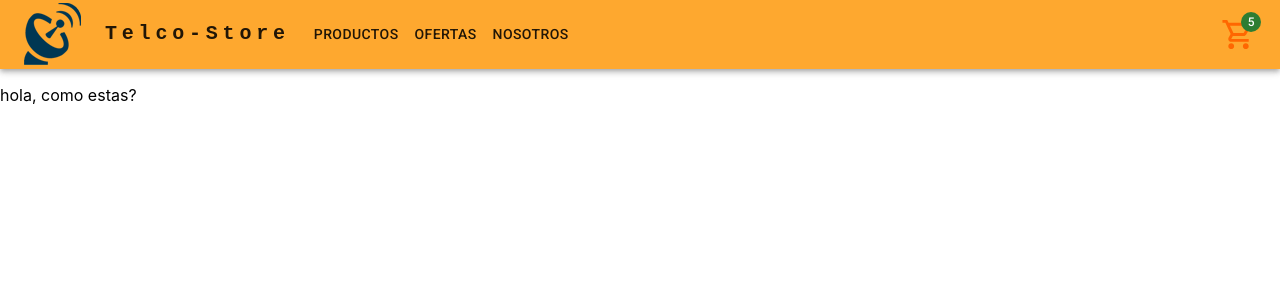
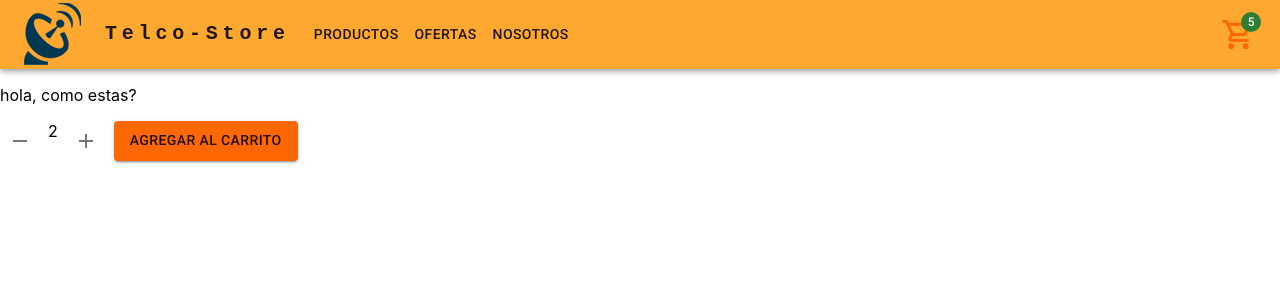
Before and after one commit to juanpcabrera17/telco-store, a React (Create React App) app: page / in a window 1280 px wide. Shown: the top 300 px of the page. Built offline with nearby package versions, Linux system fonts and the light colour scheme.

Commit message:
item-count

```diff
--- a/src/App.js
+++ b/src/App.js
@@ -3,6 +3,12 @@ import NavBar from './components/NavBar';
 import { ItemListContainer } from './components/ItemListContainer';
 import { ThemeProvider } from '@emotion/react';
 import theme from './MuiTheme';
+import ItemCount from './components/ItemCount';
+
+
+function onAdd(){
+	//?
+}
 
 function App() {
 const greeting = "hola, como estas?"
@@ -12,6 +18,7 @@ const greeting = "hola, como estas?"
     <div>
        <NavBar/>
        <ItemListContainer greeting = {greeting}/>
+       <ItemCount stock = '5' initial = '2' onAdd = {onAdd}/>
     </div>
     </ThemeProvider>
   );
--- /dev/null
+++ b/src/components/Alerts.jsx
@@ -0,0 +1,11 @@
+import Alert from '@mui/material/Alert';
+import * as React from 'react';
+import Stack from '@mui/material/Stack';
+
+export default function Alerts() {
+  return (
+    <Stack sx={{ width: '100%' }} spacing={2}>
+        <Alert severity="error">This is an error alert — check it out!</Alert>
+    </Stack>
+  )
+}
--- /dev/null
+++ b/src/components/ItemCount.jsx
@@ -0,0 +1,51 @@
+import * as React from 'react';
+import IconButton from '@mui/material/IconButton';
+import Stack from '@mui/material/Stack';
+import AddIcon from '@mui/icons-material/Add';
+import RemoveIcon from '@mui/icons-material/Remove';
+import Button from '@mui/material/Button';
+import { useState, useEffect } from 'react';
+import Alerts from './Alerts';
+
+
+
+export default function ItemCount({ stock, initial, onAdd }) {
+    const [contador, setContador] = useState(0);
+
+    useEffect(() => {
+        setContador(initial);
+    }, [])
+
+    return (
+        <Stack direction="row" spacing={1}>
+            <IconButton aria-label="delete"
+                onClick={() => {
+                    if (contador > '0') {
+                        setContador(contador - 1);
+                    }
+                }}
+            >
+                <RemoveIcon />
+            </IconButton>
+            <span>{contador}</span>
+            <IconButton aria-label="add"
+                onClick={() => {
+                    if (contador < stock) {
+                        setContador(contador + 1);
+                    } else {
+                        Alerts() //?
+                    }
+                }}
+            >
+                <AddIcon />
+            </IconButton>
+            <Button variant="contained"
+                onClick={() => {
+                    onAdd();
+                }}
+            >
+                Agregar al carrito
+            </Button>
+        </Stack>
+    );
+}
```
